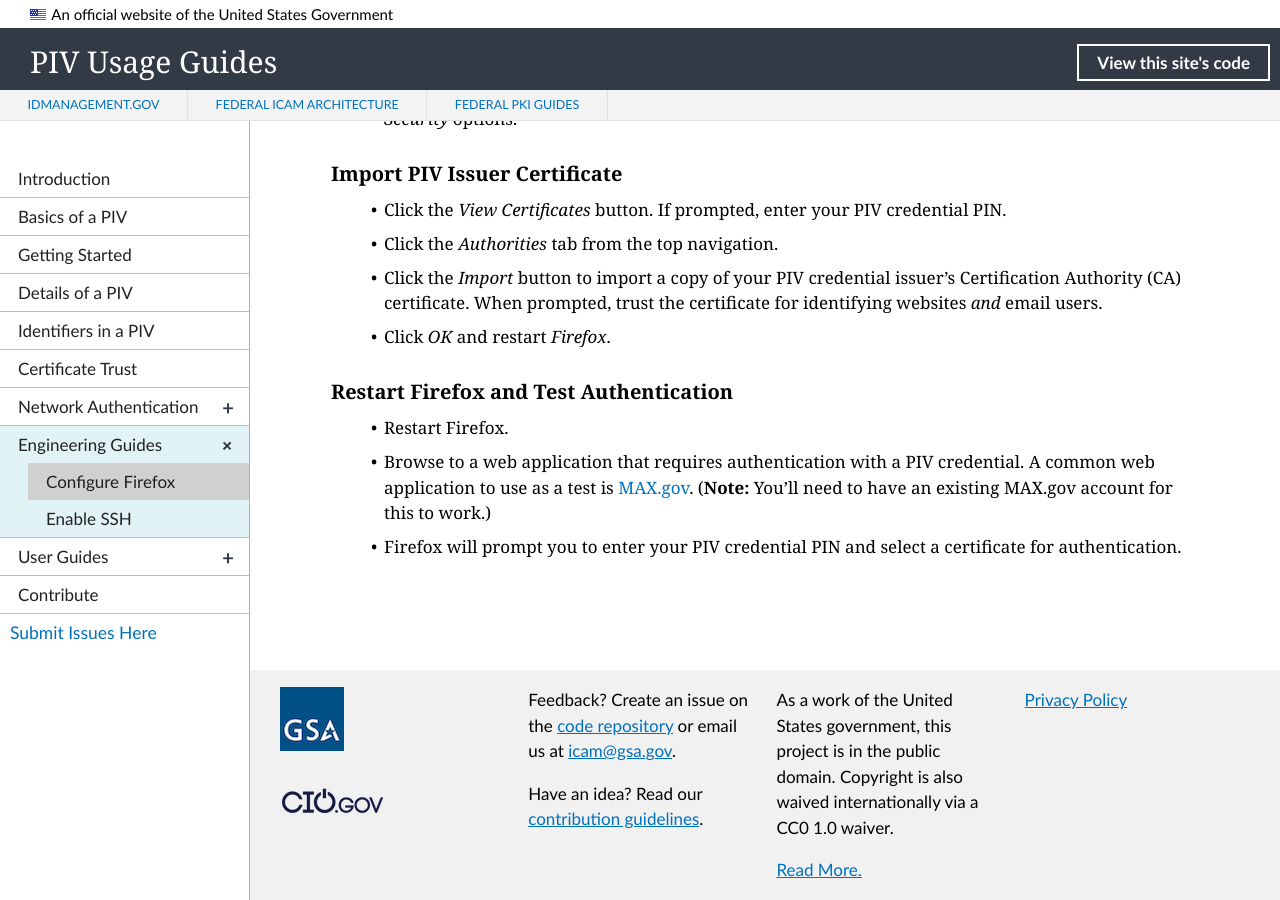
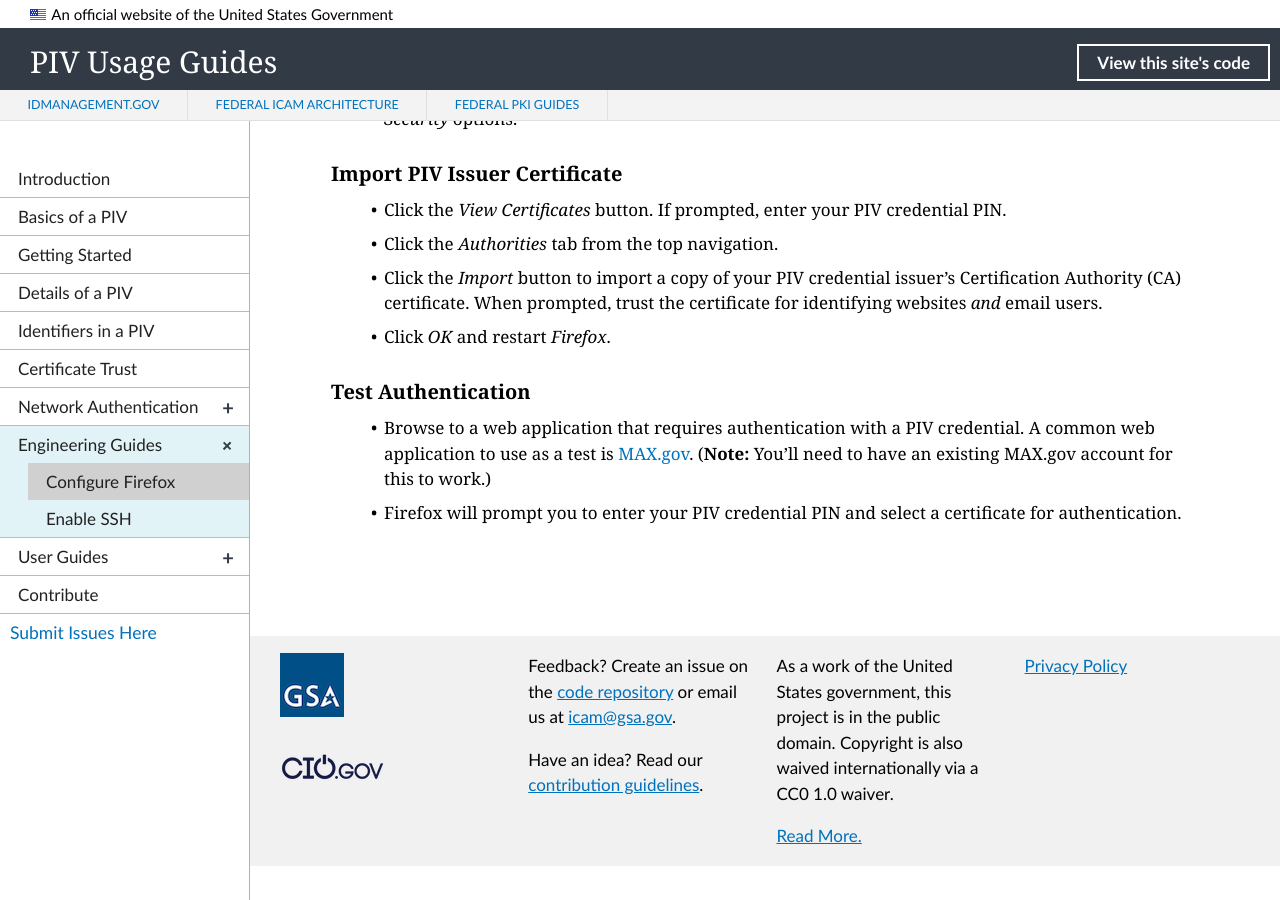
Before and after one commit to GSA/piv-guides, a Jekyll site: the page built from _engineering/01_firefox.md, in a window 1280 px wide and 900 px high, scrolled down 1709 px. Built offline with Jekyll 4.4.1, drawn with Linux system fonts in a browser that asks for light colours; nearby versions of some CDN libraries; library files that are not in the unit come from our copies; after the commit the page ends 2575 px from its top, so only the background shows below that.

Commit message:
Update 01_firefox.md

```diff
--- a/_engineering/01_firefox.md
+++ b/_engineering/01_firefox.md
@@ -53,7 +53,6 @@ Launch **_Firefox_** and load a new _Security Device_ (i.e., the Security Device
 * Click the _Import_ button to import a copy of your PIV credential issuer's Certification Authority (CA) certificate. When prompted, trust the certificate for identifying websites _and_ email users.
 * Click _OK_ and restart _Firefox_.
 
-### Restart Firefox and Test Authentication
-* Restart Firefox.
+### Test Authentication
 * Browse to a web application that requires authentication with a PIV credential.  A common web application to use as a test is [MAX.gov](https://max.gov/maxportal/home.action){:target="_blank"}. (**Note:** You'll need to have an existing MAX.gov account for this to work.)
 * Firefox will prompt you to enter your PIV credential PIN and select a certificate for authentication.
```
